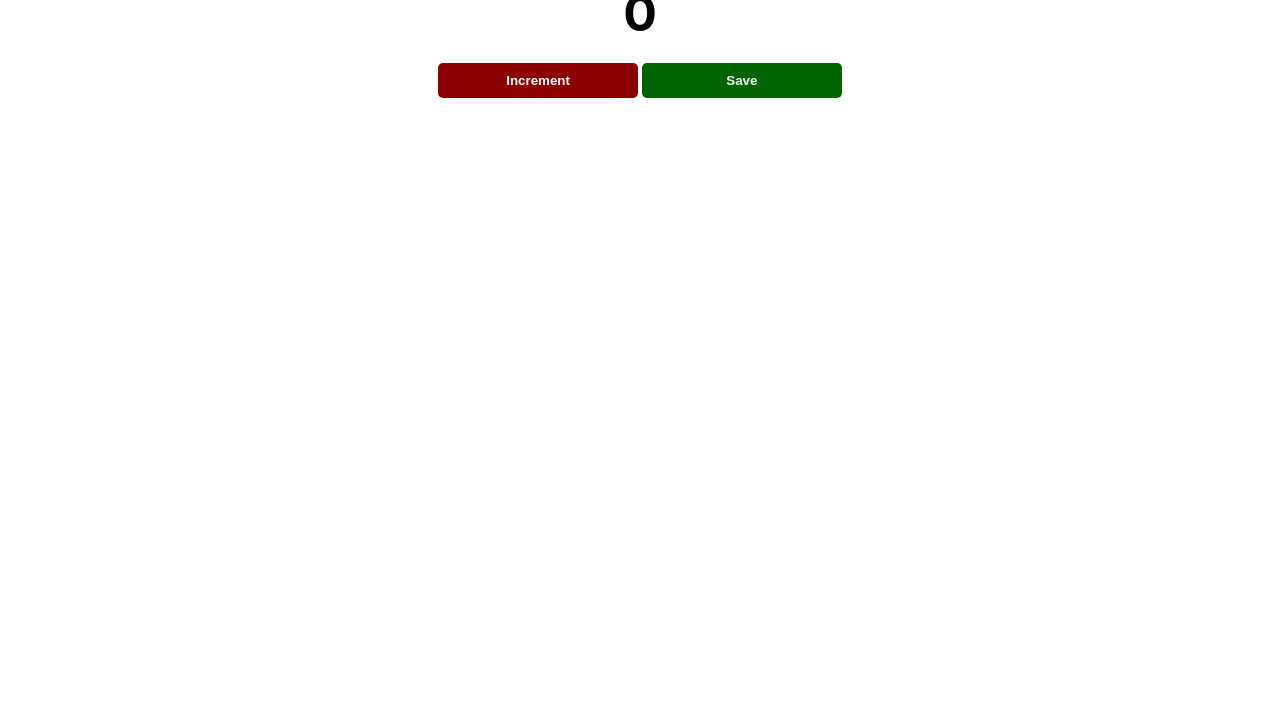
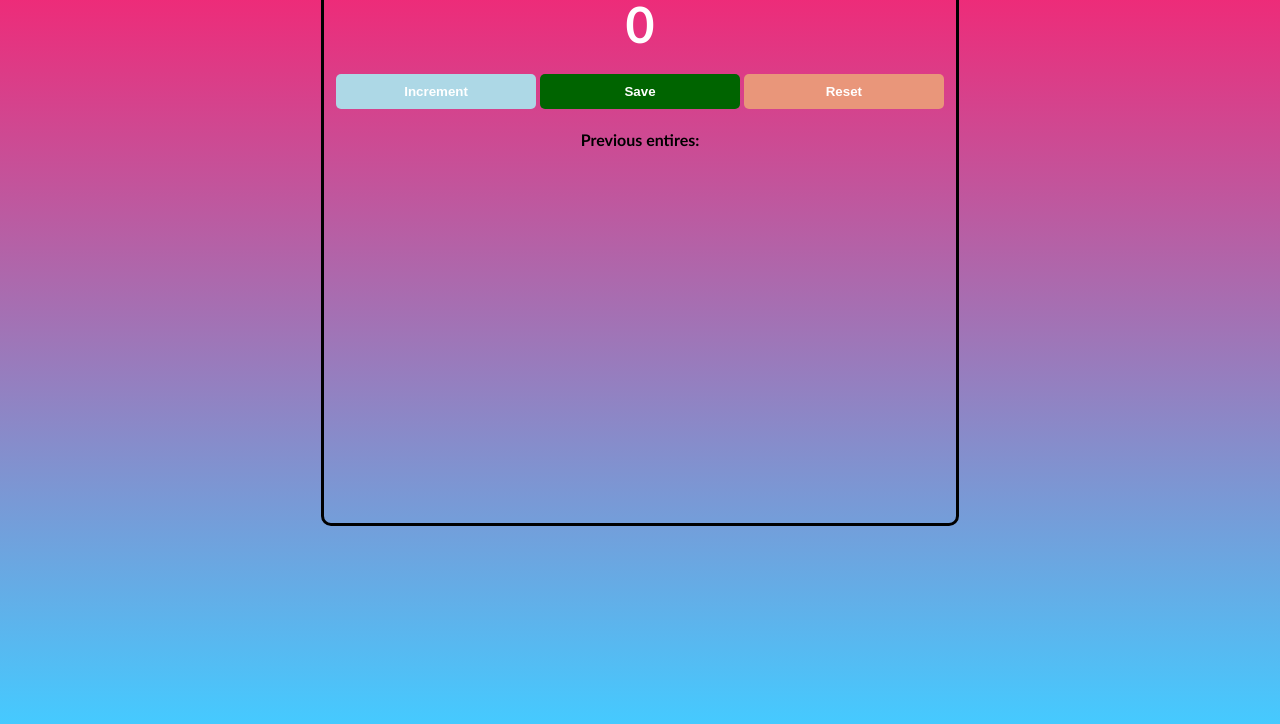
Before and after one commit to EnvoyX/learn-javascript, a plain HTML site: page Passenger Counter App/index.html in a window 1280 px wide. Shown: the part 76-800 px from the top of the page. Drawn offline with Linux system fonts and the light colour scheme.

Commit message:
Simple Counter Done

```diff
--- a/Passenger Counter App/index.html
+++ b/Passenger Counter App/index.html
@@ -1,15 +1,20 @@
 <html>
   <head>
+    <title>Simple Row Counter</title>
     <link rel="stylesheet" href="style.css" />
   </head>
   <body>
-    <h1>People entered:</h1>
+    <div class="container">
+      <h1>Row Counter:</h1>
       <h2 id="count-el">0</h2>
       <!-- Create a INCREMENT button with the id="increment-btn" -->
       <button id="increment-btn" onclick="incrementCount()">Increment</button>
       <!-- 2. Create a SAVE button.
             Set the id to "save-btn" and call the save() function when it's clicked -->
       <button id="save-btn" onclick="save()">Save</button>
+      <button id="reset-btn" onclick="reset()">Reset</button>
+      <p id="save-el">Previous entires:</p>
       <script src="./script.js"></script>
+    </div>
   </body>
 </html>
--- a/Passenger Counter App/script.js
+++ b/Passenger Counter App/script.js
@@ -10,15 +10,30 @@
 // change the count-el in the HTML to reflect the new count
 // Camel Case
 const countElement = document.getElementById("count-el"); // Pass in argument
+const saveEl = document.getElementById("save-el");
 console.log(countElement);
 let count = 0;
 function incrementCount() {
   count++;
+  //   count += 1;
   console.log(count);
   countElement.innerText = count;
 }
 
 // 1. Create a function, save(), which logs out the count when it's called
 function save() {
+  // 1. Grab the save-el paragrah and store it in a variable called saveEl
+  // 2. Create a variable that contains both the count and the dash separator, i.e. "12 - "
+  let savelog = ` ${count} - `;
+  // 3. Render the variable in the saveEl using innerText
+  saveEl.textContent += savelog;
+  count = 0;
+  countElement.textContent = 0;
+  // NB: Make sure to not delete the existing content of the paragraph
   console.log(count);
 }
+
+function reset() {
+  count = 0;
+  countElement.innerText = count;
+}
--- a/Passenger Counter App/style.css
+++ b/Passenger Counter App/style.css
@@ -1,18 +1,28 @@
 body {
-  background-image: url("station.jpg");
+  background: linear-gradient(#ff1b6b, #45caff);
   background-size: cover;
-  font-family: -apple-system, BlinkMacSystemFont, "Segoe UI", Roboto, Oxygen,
-    Ubuntu, Cantarell, "Open Sans", "Helvetica Neue", sans-serif;
+  font-family: "Trebuchet MS", -apple-system, BlinkMacSystemFont, "Segoe UI",
+    Roboto, Oxygen, Ubuntu, Cantarell, "Open Sans", "Helvetica Neue", sans-serif;
   font-weight: bold;
   text-align: center;
 }
 
+.container {
+  max-width: 50%;
+  height: 75%;
+  margin: auto;
+  border: 3px solid black;
+  border-radius: 10px;
+}
+
 h1 {
+  color: #fff;
   margin-top: 10px;
   margin-bottom: 10px;
 }
 
 h2 {
+  color: #fff;
   font-size: 50px;
   margin-top: 0;
   margin-bottom: 20px;
@@ -30,9 +40,12 @@ button {
 }
 
 #increment-btn {
-  background: darkred;
+  background: lightblue;
 }
 
 #save-btn {
   background: darkgreen;
 }
+#reset-btn {
+  background: darksalmon;
+}
```
Also changed, not shown: Passenger Counter App/notes/index.js (+9 -0 lines). Lines whose indentation alone changed are shown as unchanged.
